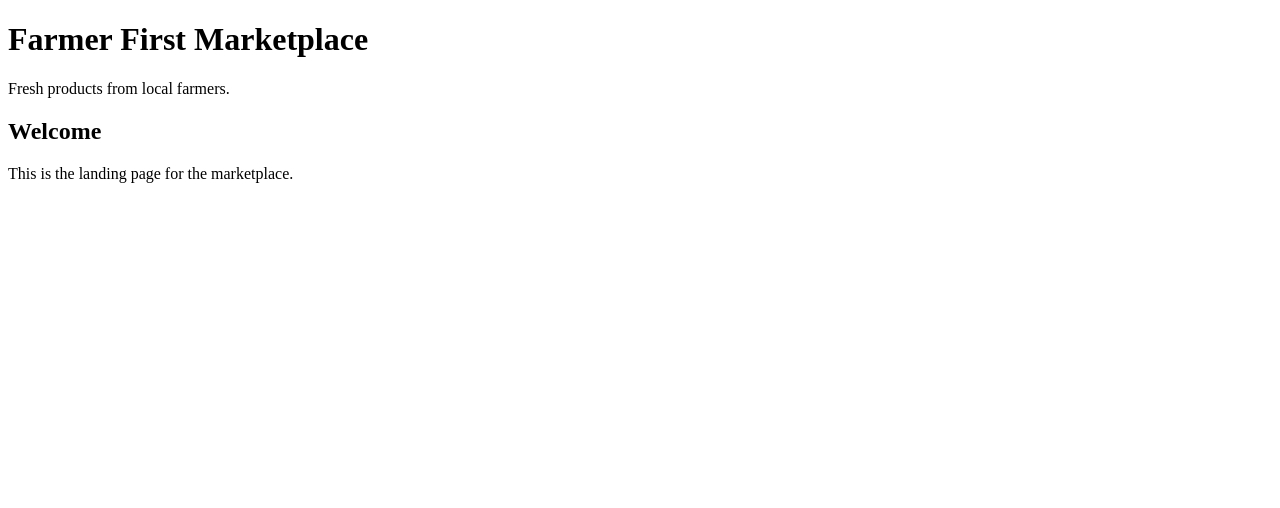
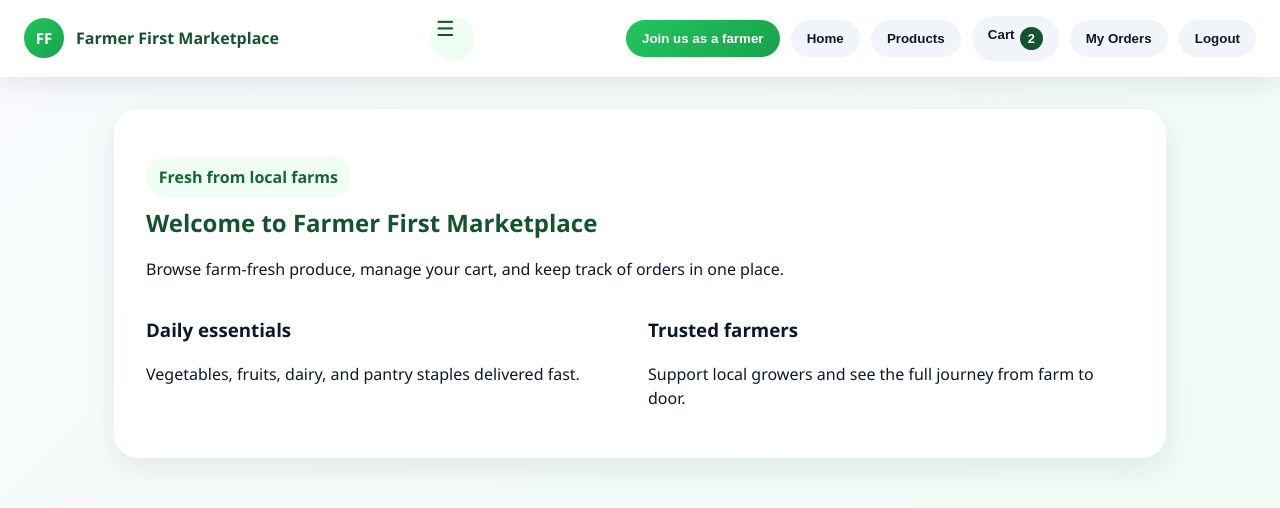
Before and after one commit to lipu-sah00/Farmer-First-Marketplace, a plain HTML site: page index.html in a window 1280 px wide. Drawn offline with Linux system fonts and the light colour scheme.

Commit message:
header added

```diff
--- a/css/main.css
+++ b/css/main.css
@@ -0,0 +1,173 @@
+:root {
+  color-scheme: light;
+  font-family: "Segoe UI", Tahoma, Geneva, Verdana, sans-serif;
+  line-height: 1.5;
+  font-weight: 400;
+  color: #0f172a;
+  background: #f8fafc;
+}
+
+* {
+  box-sizing: border-box;
+}
+
+body {
+  margin: 0;
+  min-height: 100vh;
+  background: linear-gradient(135deg, #f8fafc 0%, #eefbf4 100%);
+  color: #0f172a;
+}
+
+.site-header {
+  display: flex;
+  align-items: center;
+  justify-content: space-between;
+  gap: 1rem;
+  padding: 1rem 1.5rem;
+  background: #ffffff;
+  box-shadow: 0 8px 24px rgba(15, 23, 42, 0.08);
+  position: sticky;
+  top: 0;
+  z-index: 10;
+}
+
+.brand {
+  display: inline-flex;
+  align-items: center;
+  gap: 0.75rem;
+  font-weight: 700;
+  color: #14532d;
+  text-decoration: none;
+}
+
+.brand-mark {
+  display: grid;
+  place-items: center;
+  width: 2.5rem;
+  height: 2.5rem;
+  border-radius: 999px;
+  background: linear-gradient(135deg, #22c55e, #16a34a);
+  color: white;
+  font-size: 0.95rem;
+}
+
+.menu-btn {
+  display: none;
+  border: none;
+  background: #f0fdf4;
+  color: #14532d;
+  width: 2.8rem;
+  height: 2.8rem;
+  border-radius: 999px;
+  font-size: 1.3rem;
+  cursor: pointer;
+}
+
+.site-nav {
+  display: flex;
+  align-items: center;
+  gap: 0.7rem;
+  flex-wrap: wrap;
+}
+
+.nav-btn {
+  border: none;
+  border-radius: 999px;
+  padding: 0.7rem 1rem;
+  background: #f1f5f9;
+  color: #0f172a;
+  font-weight: 600;
+  cursor: pointer;
+  transition: transform 0.2s ease, background 0.2s ease;
+}
+
+.nav-btn:hover {
+  transform: translateY(-1px);
+  background: #e2e8f0;
+}
+
+.nav-btn.accent {
+  background: linear-gradient(135deg, #22c55e, #16a34a);
+  color: white;
+}
+
+.nav-pill {
+  display: inline-flex;
+  margin-left: 0.35rem;
+  min-width: 1.4rem;
+  height: 1.4rem;
+  align-items: center;
+  justify-content: center;
+  border-radius: 999px;
+  padding: 0 0.35rem;
+  background: #14532d;
+  color: white;
+  font-size: 0.8rem;
+}
+
+.page-shell {
+  max-width: 1100px;
+  margin: 0 auto;
+  padding: 2rem 1.5rem 3rem;
+}
+
+.hero-card,
+.content-card {
+  background: white;
+  border-radius: 24px;
+  padding: 2rem;
+  box-shadow: 0 10px 30px rgba(15, 23, 42, 0.08);
+}
+
+.hero-card h2,
+.content-card h2 {
+  margin-top: 0;
+  margin-bottom: 0.75rem;
+  color: #14532d;
+}
+
+.hero-grid {
+  display: grid;
+  gap: 1rem;
+  grid-template-columns: repeat(auto-fit, minmax(240px, 1fr));
+}
+
+.stat-pill {
+  display: inline-block;
+  padding: 0.5rem 0.8rem;
+  border-radius: 999px;
+  background: #f0fdf4;
+  color: #166534;
+  font-weight: 600;
+  margin-right: 0.5rem;
+  margin-bottom: 0.5rem;
+}
+
+@media (max-width: 768px) {
+  .site-header {
+    flex-wrap: wrap;
+  }
+
+  .menu-btn {
+    display: inline-flex;
+    align-items: center;
+    justify-content: center;
+  }
+
+  .site-nav {
+    display: none;
+    width: 100%;
+    flex-direction: column;
+    align-items: stretch;
+    padding-top: 0.75rem;
+  }
+
+  .site-nav.open {
+    display: flex;
+  }
+
+  .nav-btn {
+    width: 100%;
+    justify-content: center;
+  }
+}
--- a/index.html
+++ b/index.html
@@ -6,18 +6,33 @@
     <title>Farmer First Marketplace</title>
     <link rel="stylesheet" href="css/main.css" />
   </head>
+
   <body>
-    <header>
-      <h1>Farmer First Marketplace</h1>
-      <p>Fresh products from local farmers.</p>
+    <header class="site-header">
+      <a class="brand" href="#" data-view="home">
+        <span class="brand-mark">FF</span>
+        <span>Farmer First Marketplace</span>
+      </a>
+
+      <button class="menu-btn" id="menuBtn" type="button" aria-label="Toggle navigation">☰</button>
+
+      <nav class="site-nav" id="mainNav" aria-label="Primary navigation">
+        <button class="nav-btn accent" type="button" data-view="farmer" data-buyer-nav="true">
+          Join us as a farmer
+        </button>
+        <button class="nav-btn" type="button" data-view="home" data-buyer-nav="true">Home</button>
+        <button class="nav-btn" type="button" data-view="products" data-buyer-nav="true">Products</button>
+        <button class="nav-btn" type="button" data-view="cart" data-buyer-nav="true" id="cartBtn">
+          Cart <span class="nav-pill" id="cartCountLabel">0</span>
+        </button>
+        <button class="nav-btn" type="button" data-view="orders" data-buyer-nav="true">My Orders</button>
+        <button class="nav-btn" type="button" data-view="farmer_dashboard" data-farmer-nav="true">Dashboard</button>
+        <button class="nav-btn" type="button" data-view="farmer_sell" data-farmer-nav="true">Sell Product</button>
+        <button class="nav-btn" type="button" id="authAction">Logout</button>
+      </nav>
     </header>
 
-    <main>
-      <section>
-        <h2>Welcome</h2>
-        <p>This is the landing page for the marketplace.</p>
-      </section>
-    </main>
+    <main id="pageContent" class="page-shell"></main>
 
     <script src="js/main.js"></script>
   </body>
--- a/js/main.js
+++ b/js/main.js
@@ -0,0 +1,163 @@
+const state = {
+    activeView: 'home',
+    isLoggedIn: true,
+    userRole: 'buyer',
+    cartCount: 2,
+    isMenuOpen: false,
+};
+
+const pageContent = document.getElementById('pageContent');
+const nav = document.getElementById('mainNav');
+const menuBtn = document.getElementById('menuBtn');
+const cartCountLabel = document.getElementById('cartCountLabel');
+const authAction = document.getElementById('authAction');
+
+function updateHeader() {
+    const buyerButtons = document.querySelectorAll('[data-buyer-nav="true"]');
+    const farmerButtons = document.querySelectorAll('[data-farmer-nav="true"]');
+
+    buyerButtons.forEach((button) => {
+        button.style.display = state.userRole === 'farmer' ? 'none' : 'inline-flex';
+    });
+
+    farmerButtons.forEach((button) => {
+        button.style.display = state.userRole === 'farmer' ? 'inline-flex' : 'none';
+    });
+
+    cartCountLabel.textContent = state.cartCount;
+    authAction.textContent = state.isLoggedIn ? 'Logout' : 'Login';
+    menuBtn.style.display = state.isLoggedIn ? 'inline-flex' : 'none';
+    nav.classList.toggle('open', state.isMenuOpen && state.isLoggedIn);
+}
+
+function renderView() {
+    const viewMap = {
+        home: `
+      <section class="hero-card">
+        <p class="stat-pill">Fresh from local farms</p>
+        <h2>Welcome to Farmer First Marketplace</h2>
+        <p>Browse farm-fresh produce, manage your cart, and keep track of orders in one place.</p>
+        <div class="hero-grid">
+          <div>
+            <h3>Daily essentials</h3>
+            <p>Vegetables, fruits, dairy, and pantry staples delivered fast.</p>
+          </div>
+          <div>
+            <h3>Trusted farmers</h3>
+            <p>Support local growers and see the full journey from farm to door.</p>
+          </div>
+        </div>
+      </section>
+    `,
+        products: `
+      <section class="content-card">
+        <h2>Products</h2>
+        <p>Fresh stock from nearby farms is now available.</p>
+        <p><span class="stat-pill">Tomatoes</span><span class="stat-pill">Milk</span><span class="stat-pill">Eggs</span></p>
+      </section>
+    `,
+        cart: `
+      <section class="content-card">
+        <h2>Your Cart</h2>
+        <p>You have ${state.cartCount} items ready to checkout.</p>
+      </section>
+    `,
+        orders: `
+      <section class="content-card">
+        <h2>My Orders</h2>
+        <p>Your latest order was delivered this morning.</p>
+      </section>
+    `,
+        farmer: `
+      <section class="content-card">
+        <h2>Farmer onboarding</h2>
+        <p>Share your farm details and start selling products through the marketplace.</p>
+      </section>
+    `,
+        farmer_dashboard: `
+      <section class="content-card">
+        <h2>Farmer Dashboard</h2>
+        <p>Track sales, update stock, and manage your listings.</p>
+      </section>
+    `,
+        farmer_sell: `
+      <section class="content-card">
+        <h2>Sell Product</h2>
+        <p>Add a new listing for your harvest and reach your buyers.</p>
+      </section>
+    `,
+        auth: `
+      <section class="content-card">
+        <h2>Account</h2>
+        <p>You are currently signed out. Log in again to continue shopping.</p>
+      </section>
+    `,
+    };
+
+    pageContent.innerHTML = viewMap[state.activeView] || viewMap.home;
+}
+
+function setView(view) {
+    state.activeView = view;
+
+    if (view === 'farmer') {
+        state.userRole = 'farmer';
+    } else if (['home', 'products', 'cart', 'orders'].includes(view)) {
+        state.userRole = 'buyer';
+    }
+
+    renderView();
+    updateHeader();
+    closeMenu();
+}
+
+function closeMenu() {
+    state.isMenuOpen = false;
+    updateHeader();
+}
+
+function toggleMenu() {
+    if (!state.isLoggedIn) {
+        return;
+    }
+
+    state.isMenuOpen = !state.isMenuOpen;
+    updateHeader();
+}
+
+function userAuthManage() {
+    if (state.isLoggedIn) {
+        state.isLoggedIn = false;
+        state.userRole = 'guest';
+        state.activeView = 'auth';
+    } else {
+        state.isLoggedIn = true;
+        state.userRole = 'buyer';
+        state.activeView = 'home';
+    }
+
+    renderView();
+    updateHeader();
+}
+
+document.querySelectorAll('[data-view]').forEach((button) => {
+    button.addEventListener('click', (event) => {
+        if (button.tagName === 'A') {
+            event.preventDefault();
+        }
+
+        setView(button.dataset.view);
+    });
+});
+
+menuBtn.addEventListener('click', toggleMenu);
+authAction.addEventListener('click', userAuthManage);
+
+window.addEventListener('resize', () => {
+    if (window.innerWidth > 768) {
+        closeMenu();
+    }
+});
+
+renderView();
+updateHeader();
```
